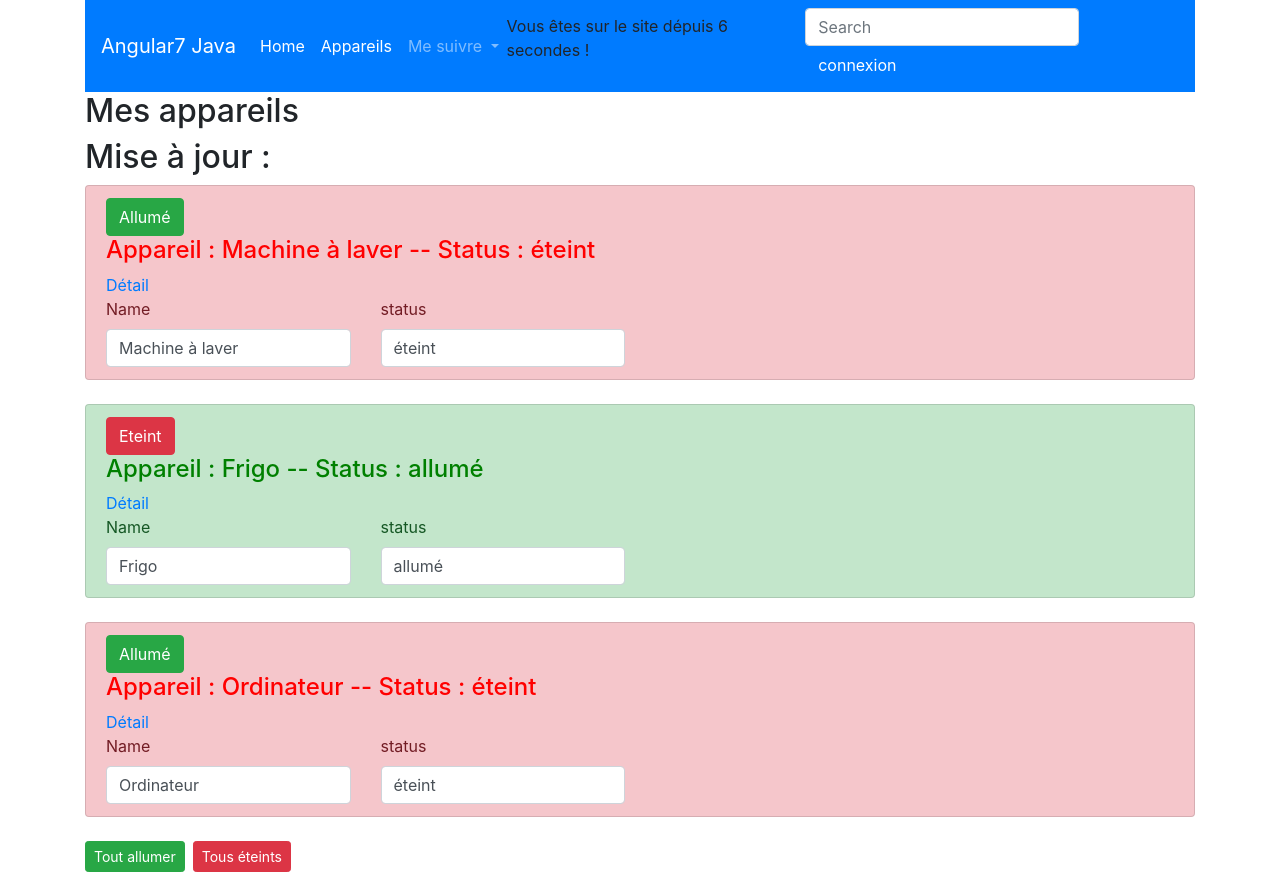
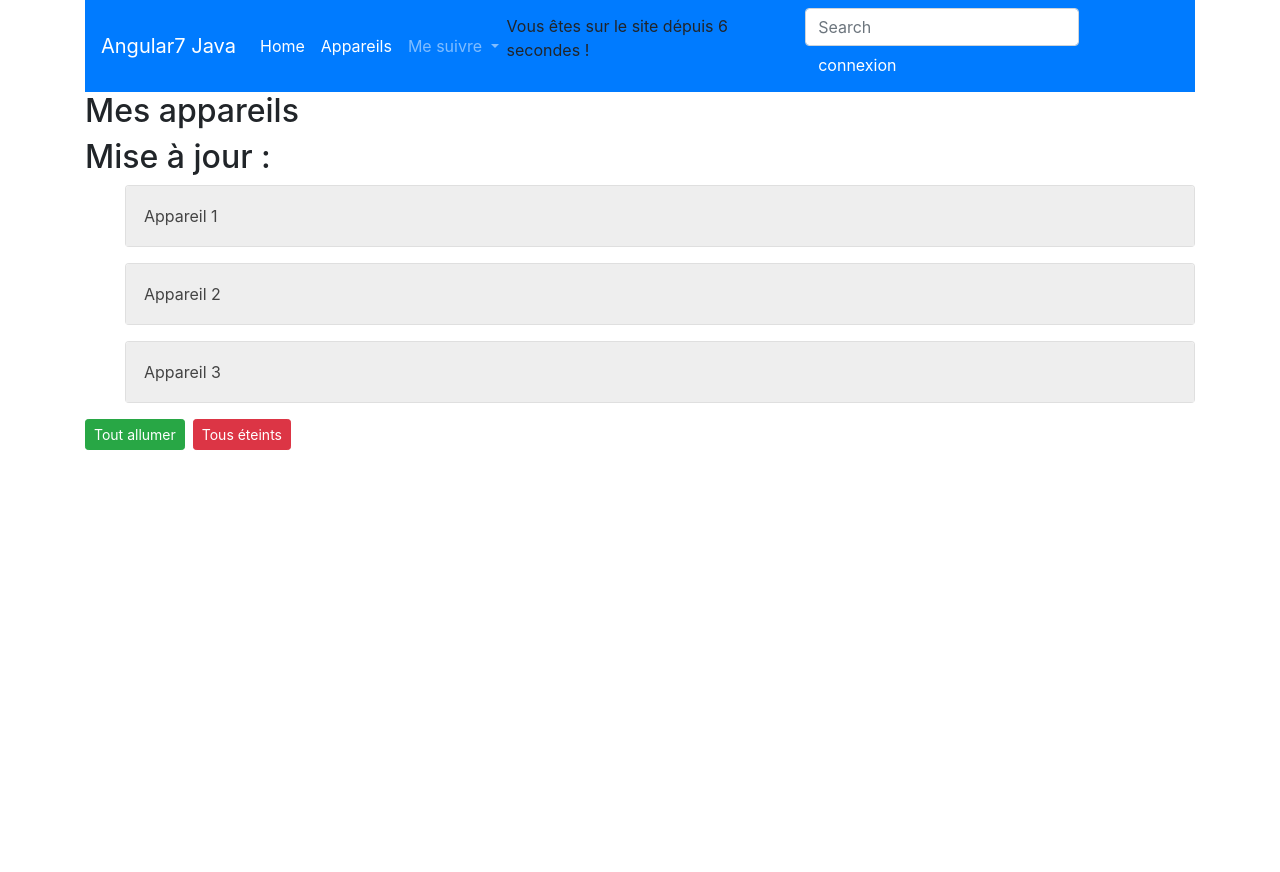
Before and after one commit to AhmedSoftware/angular7ArticleProject, an Angular app: page / in a window 1280 px wide. Both pictures are taken after a click on the button "se connecter". After the commit the page ends 800 px from the top, so only its background shows below. Built offline with nearby package versions, Linux system fonts and the light colour scheme.

Commit message:
arcordion ajout

```diff
--- a/angular.json
+++ b/angular.json
@@ -46,7 +46,7 @@
               "src/assets"
             ],
             "styles": [
-              "../node_modules/bootstrap/dist/css/bootstrap.css",
+              "node_modules/bootstrap/dist/css/bootstrap.css",
               "src/styles.scss"
             ],
             "scripts": [],
--- a/package.json
+++ b/package.json
@@ -24,6 +24,8 @@
     "bootstrap": "^4.3.1",
     "bootstrapt": "^1.2.0",
     "core-js": "^2.5.4",
+    "jquery-ui": "^1.12.1",
+    "jquery-ui.accordion.multiple": "^1.0.1",
     "ngx-bootstrap": "^4.2.0",
     "rxjs": "~6.3.3",
     "tslib": "^1.9.0",
--- a/src/app/app.module.ts
+++ b/src/app/app.module.ts
@@ -20,6 +20,8 @@ import { LoginService } from './login/login.service';
 import {DragDropModule} from '@angular/cdk/drag-drop';
 import { AuthCuardService } from './login/auth-cuard.service';
 import { HttpClientModule} from '@angular/common/http'
+
+
 
 
 const appRoutes:Routes=[
--- a/src/app/appareil-view/appareil-view.component.html
+++ b/src/app/appareil-view/appareil-view.component.html
@@ -1,12 +1,18 @@
 
 <h2> Mes appareils</h2>
 <h2> Mise à jour : {{ lastUpdate |async|date :'short'|lowercase}}</h2>
-<ul *ngFor ="let appareil of appareils; let i=index" class="list-group">
-  <app-appareil [appareilName]="appareil.name"
-                [appareilStatus]="appareil.status"
-                [index]="i"
-                [id]="appareil.id"></app-appareil>
-  <br>
+<ul *ngFor ="let appareil of appareils; let i=index" >
+  <div class="card">
+    <div class="card-header">Appareil {{i+1}}</div>
+    <div class="card-body">
+      <br>
+          <app-appareil [appareilName]="appareil.name"
+          [appareilStatus]="appareil.status"
+          [index]="i"
+          [id]="appareil.id"></app-appareil>
+         <br>
+    </div>
+  </div>
 </ul>
 <button type="button" class="btn btn-sm btn-success mr-2 "
 (click)="onAllumers()">Tout allumer
--- a/src/app/appareil-view/appareil-view.component.scss
+++ b/src/app/appareil-view/appareil-view.component.scss
@@ -0,0 +1,23 @@
+ .card-body{
+    padding: 0 18px;
+    background-color: white;
+    display: none;
+    overflow: hidden;
+  }
+
+  /* Add a background color to the button if it is clicked on (add the .active class with JS), and when you move the mouse over it (hover) */
+  .active, .card-header:hover {
+    background-color: rgb(124, 162, 233);
+  }
+
+  .card-header{
+    background-color: #eee;
+    color: #444;
+    cursor: pointer;
+    padding: 18px;
+    width: 100%;
+    text-align: left;
+    border: none;
+    outline: none;
+    transition: 0.4s;
+  }
--- a/src/app/appareil-view/appareil-view.component.ts
+++ b/src/app/appareil-view/appareil-view.component.ts
@@ -1,5 +1,6 @@
 import { Component, OnInit } from '@angular/core';
 import { AppareilService } from '../appareil/appareil.service';
+import { $ } from 'protractor';
 
 @Component({
   selector: 'app-appareil-view',
@@ -30,4 +31,26 @@ export class AppareilViewComponent implements OnInit {
     this.appareils=this.appareilService.appareils;
   }
 
+  ngAfterViewInit(){
+
+    var acc = document.getElementsByClassName("card-header");
+    var i;
+
+    for (i = 0; i < acc.length; i++) {
+      acc[i].addEventListener("click", function() {
+        /* Toggle between adding and removing the "active" class,
+        to highlight the button that controls the panel */
+        this.classList.toggle("active");
+
+        /* Toggle between hiding and showing the active panel */
+        var panel = this.nextElementSibling;
+        if (panel.style.display === "block") {
+          panel.style.display = "none";
+        } else {
+          panel.style.display = "block";
+        }
+      });
+    }
+  }
+
 }
--- a/src/index.html
+++ b/src/index.html
@@ -7,10 +7,8 @@
 
   <meta name="viewport" content="width=device-width, initial-scale=1">
   <link rel="icon" type="image/x-icon" href="favicon.ico">
-  <script src="https://code.jquery.com/jquery-3.2.1.slim.min.js"></script>
   <script src="https://cdnjs.cloudflare.com/ajax/libs/popper.js/1.12.9/umd/popper.min.js"></script>
-  <script src="https://maxcdn.bootstrapcdn.com/bootstrap/4.0.0/js/bootstrap.min.js"></script>
-</head>
+
 <body>
   <app-root></app-root>
 </body>
```
Also changed, not shown: src/app/login/login.component.ts (+9 -2 lines), src/app/login/login.component.html (line endings or trailing spaces), 1 other file (tests, documents, lock files or other folders).
